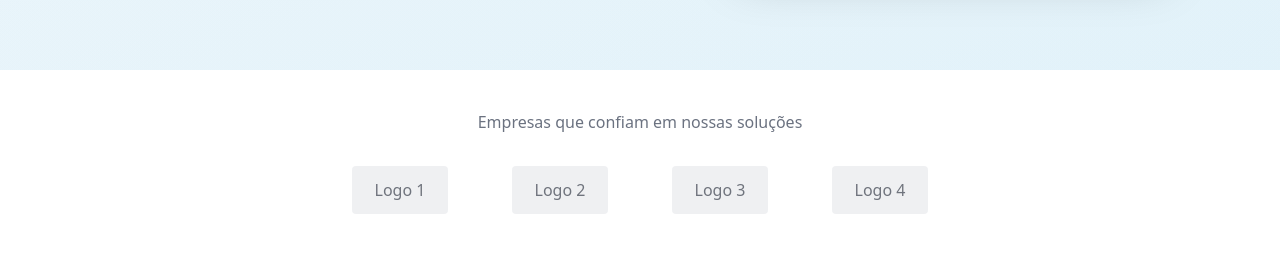
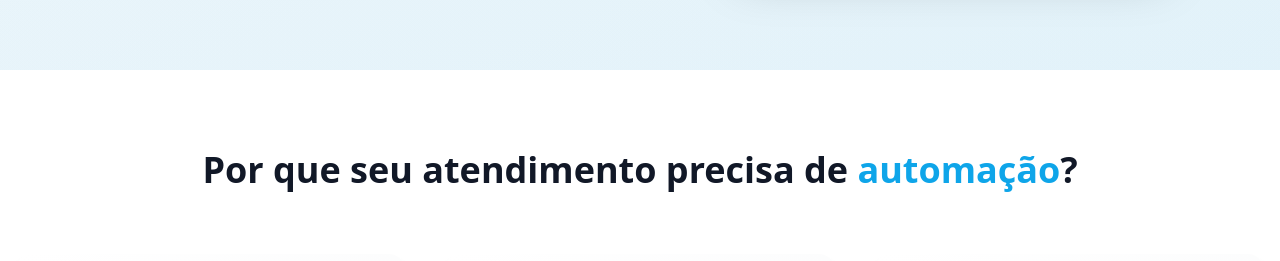
Before and after one commit to lukete7272/modern-blue-makeover, a React (Vite) app: page / in a window 1280 px wide. Shown: the part 539-800 px from the top of the page. Built offline with nearby package versions, Linux system fonts and the light colour scheme.

Commit message:
Remove Logos Section
The "Empresas que confiam" section and associated logos have been removed as requested.

```diff
--- a/src/pages/Index.tsx
+++ b/src/pages/Index.tsx
@@ -79,19 +79,6 @@ const Index = () => {
                 className="w-full max-w-md mx-auto rounded-2xl shadow-2xl hover:shadow-3xl transition-shadow duration-300 transform hover:scale-[1.02]"
               />
             </div>
-          </div>
-        </div>
-      </section>
-
-      {/* Logos Section */}
-      <section className="py-10 bg-white">
-        <div className="container mx-auto px-4">
-          <p className="text-center text-gray-500 mb-8">Empresas que confiam em nossas soluções</p>
-          <div className="flex flex-wrap justify-center items-center gap-8 md:gap-16 opacity-60">
-            <div className="w-24 h-12 bg-gray-200 rounded flex items-center justify-center">Logo 1</div>
-            <div className="w-24 h-12 bg-gray-200 rounded flex items-center justify-center">Logo 2</div>
-            <div className="w-24 h-12 bg-gray-200 rounded flex items-center justify-center">Logo 3</div>
-            <div className="w-24 h-12 bg-gray-200 rounded flex items-center justify-center">Logo 4</div>
           </div>
         </div>
       </section>
```
